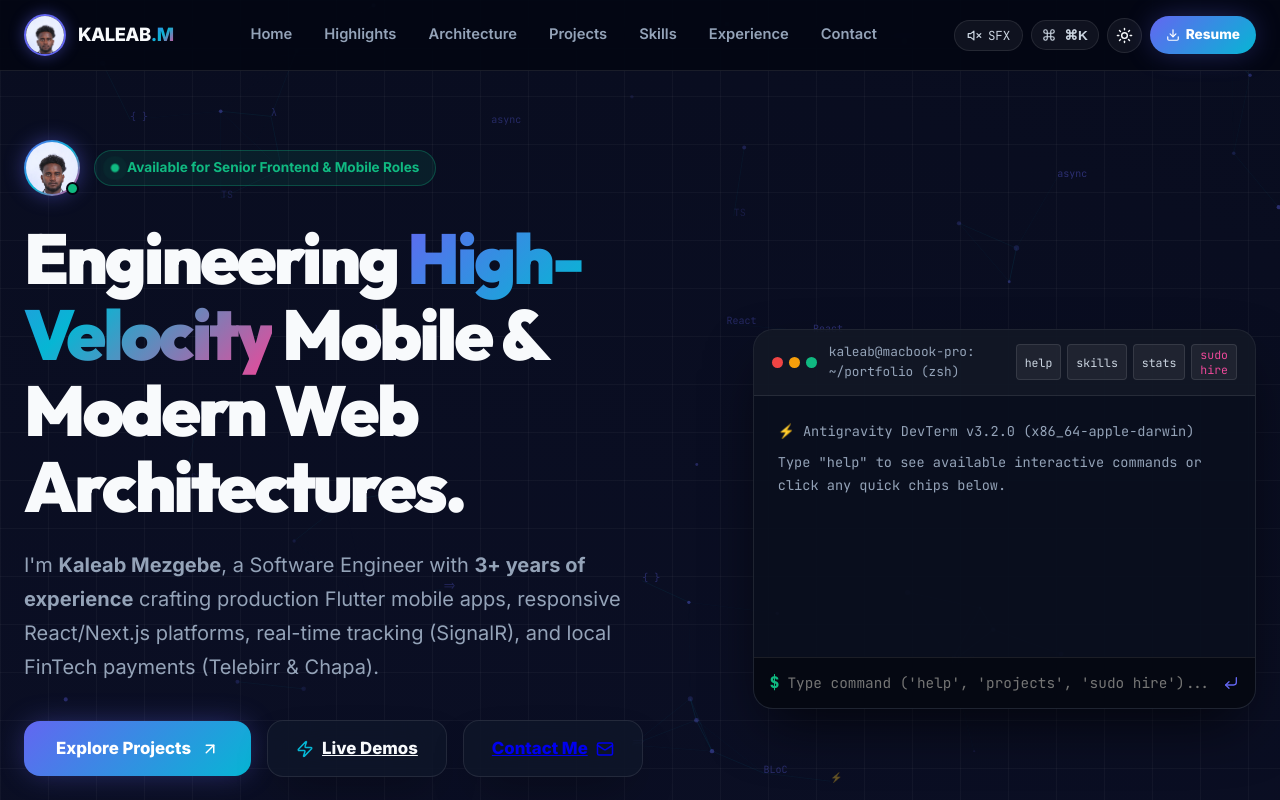
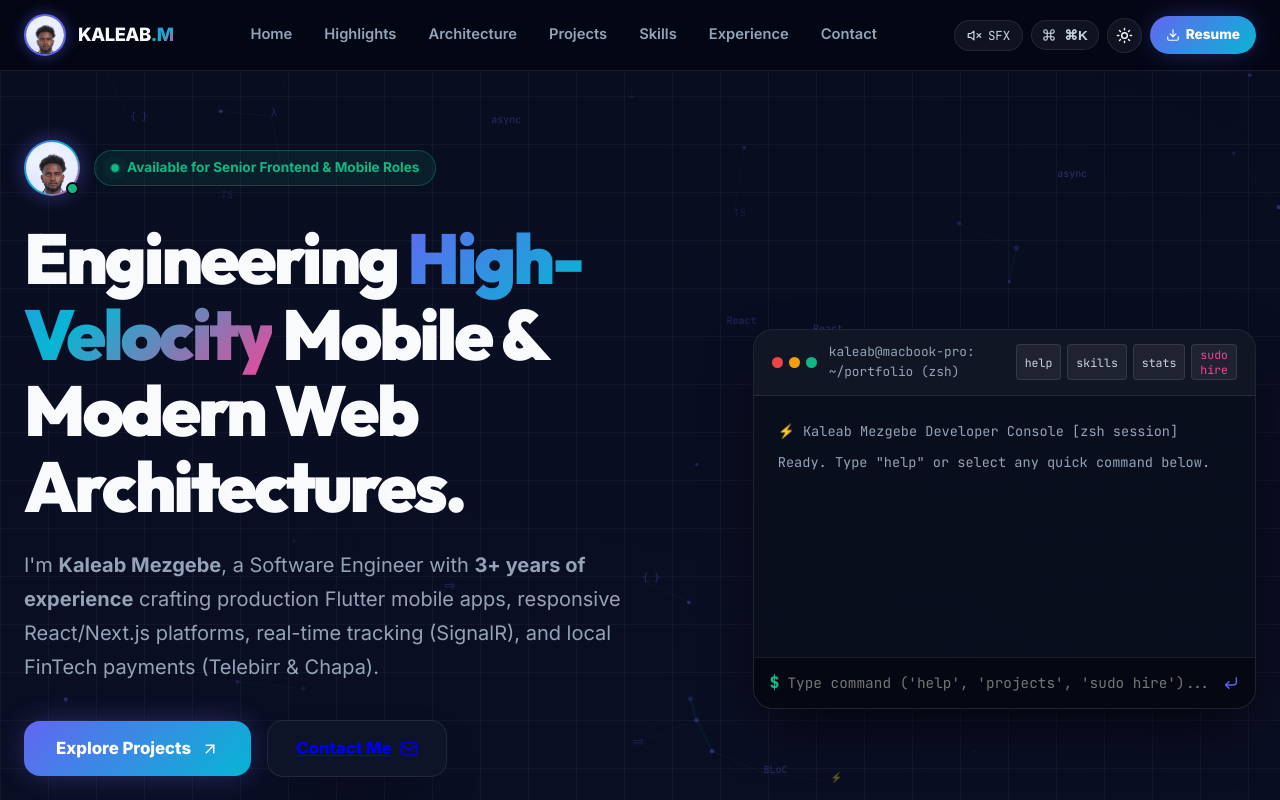
Before and after one commit to kaleab-mezgebe/myportofolio, a React (Vite) app: page / in a window 1280 px wide. Shown: the top 800 px of the page. Built offline with nearby package versions, Linux system fonts and the light colour scheme.

Commit message:
fix: update terminal greeting to custom developer shell and clean up hero CTA buttons

```diff
--- a/src/App.jsx
+++ b/src/App.jsx
@@ -572,13 +572,6 @@ const App = () => {
                                 Explore Projects <ArrowUpRight size={18} />
                             </a>
                             <a
-                                href="#architecture-demos"
-                                className="glass-card"
-                                style={{ padding: '14px 28px', borderRadius: '16px', fontWeight: 800, fontSize: '1.05rem', display: 'inline-flex', alignItems: 'center', gap: '8px', color: 'var(--text-main)' }}
-                            >
-                                <Zap size={18} color="var(--accent-secondary)" /> Live Demos
-                            </a>
-                            <a
                                 href="#contact"
                                 className="glass-card"
                                 style={{ padding: '14px 28px', borderRadius: '16px', fontWeight: 800, fontSize: '1.05rem', display: 'inline-flex', alignItems: 'center', gap: '8px' }}
--- a/src/components/InteractiveTerminal.jsx
+++ b/src/components/InteractiveTerminal.jsx
@@ -5,8 +5,8 @@ import { soundFx } from '../utils/sound';
 
 export const InteractiveTerminal = ({ onTriggerToast }) => {
     const [history, setHistory] = useState([
-        { type: 'system', text: '⚡ Antigravity DevTerm v3.2.0 (x86_64-apple-darwin)' },
-        { type: 'system', text: 'Type "help" to see available interactive commands or click any quick chips below.' }
+        { type: 'system', text: '⚡ Kaleab Mezgebe Developer Console [zsh session]' },
+        { type: 'system', text: 'Ready. Type "help" or select any quick command below.' }
     ]);
     const [inputVal, setInputVal] = useState('');
     const [commandHistory, setCommandHistory] = useState([]);
```
Also changed, not shown: 3 other files (tests, documents, lock files or other folders).
